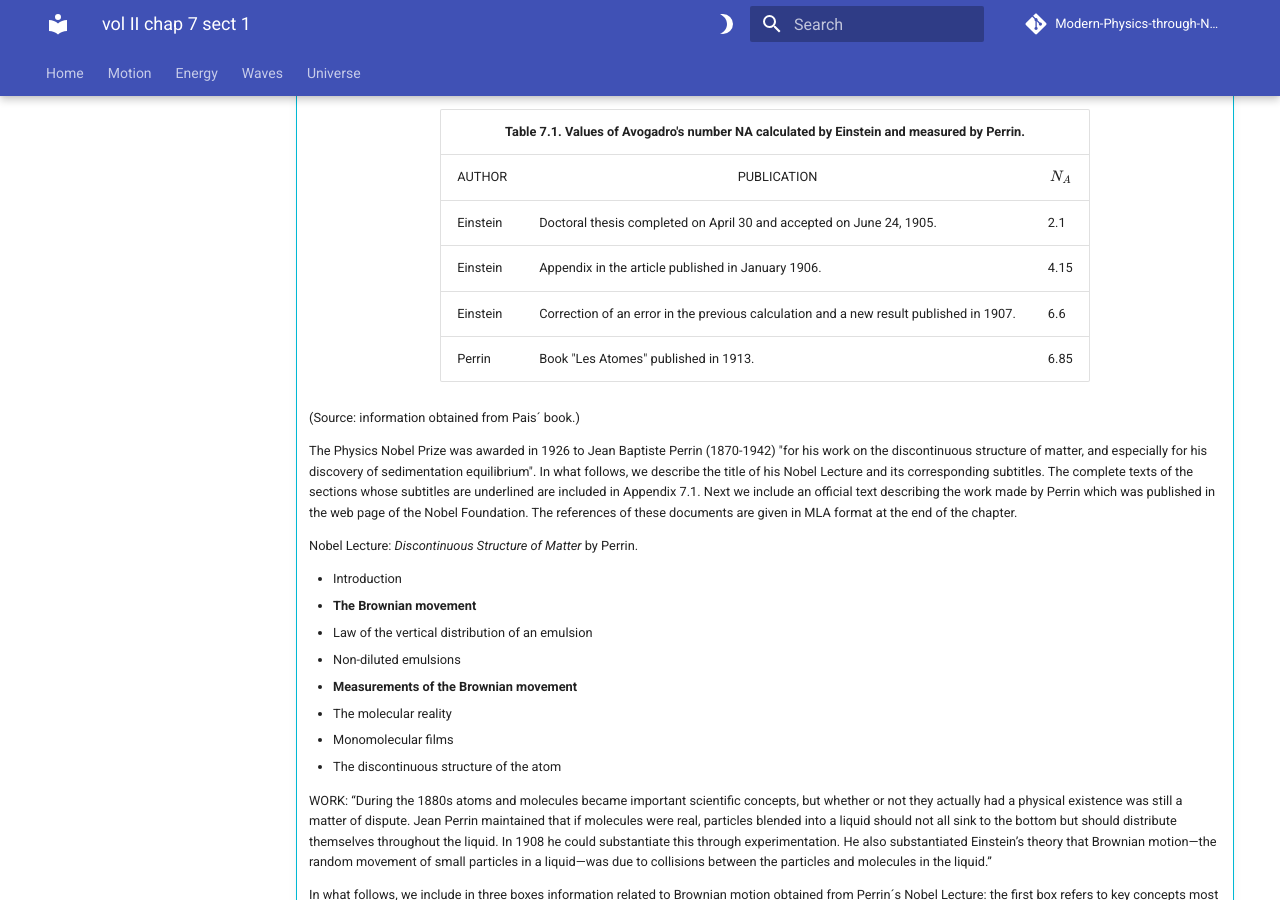
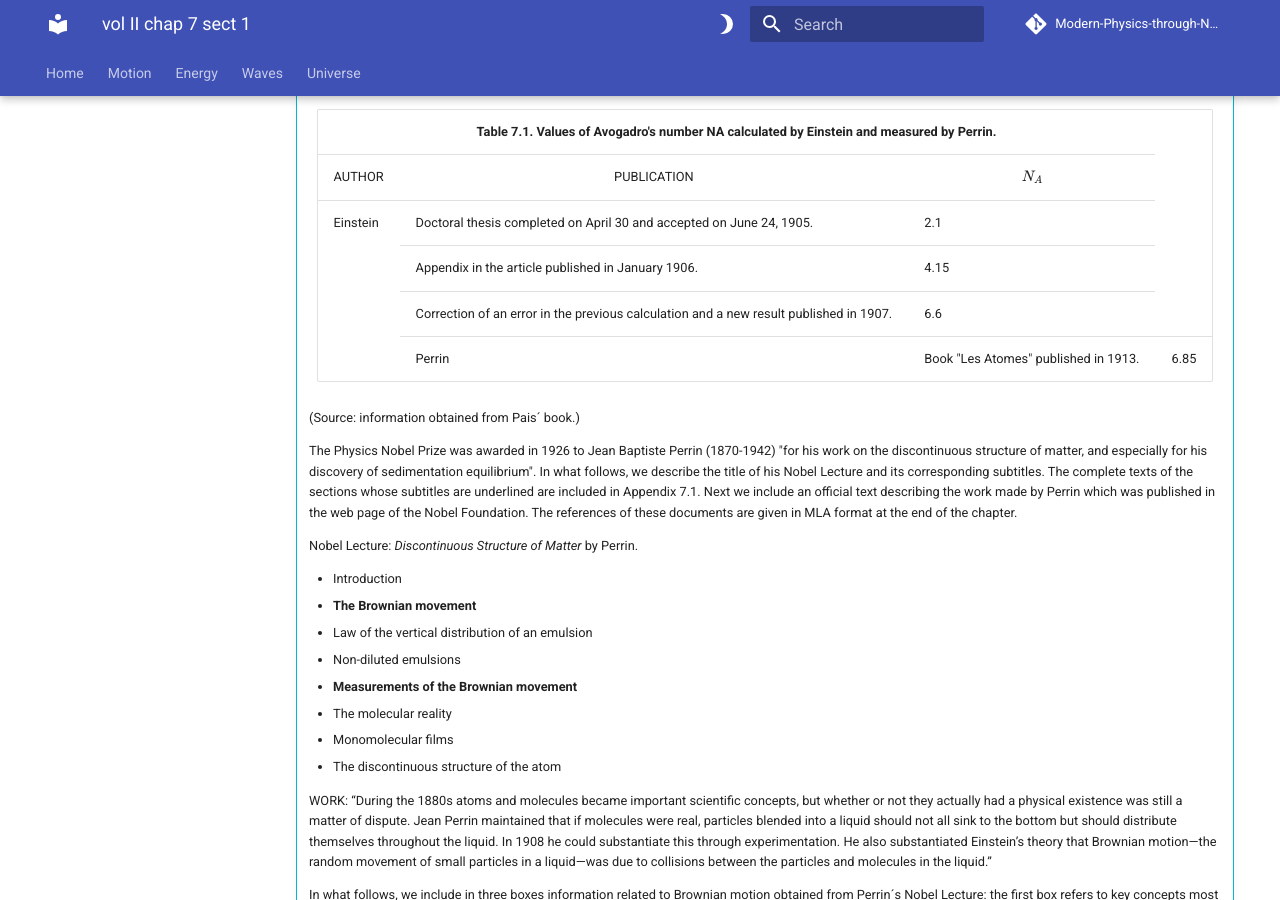
Before and after one commit to modphysnobel/modphysnobel.github.io, an MkDocs documentation site: the page built from docs/vol-II/vol-II-chap-7-sect-1.md, in a window 1280 px wide and 900 px high, scrolled down 3397 px. Built offline with MkDocs 1.6.1 and Material for MkDocs 9.7.7, drawn with Linux system fonts in a browser that asks for light colours; some web fonts are replaced; comment, search, counter and statistics services are not loaded.

Commit message:
Update vol-II-chap-7-sect-1.md

```diff
--- a/docs/vol-II/vol-II-chap-7-sect-1.md
+++ b/docs/vol-II/vol-II-chap-7-sect-1.md
@@ -120,7 +120,7 @@ To calculate average values of quantities related to physical observables, inter
 		</td>
 	</tr>
 	<tr>
-		<td>
+		<td  rowspan=4>
 	Einstein
 	</td>
 		<td>
@@ -132,9 +132,6 @@ To calculate average values of quantities related to physical observables, inter
 	</tr>
 	<tr>
 		<td>
-	Einstein
-	</td>
-		<td>
 	Appendix in the article published in January 1906.
 	</td>
 		<td>
@@ -142,9 +139,6 @@ To calculate average values of quantities related to physical observables, inter
 		</td>
 	</tr>
 	<tr>
-		<td>
-	Einstein
-	</td>
 		<td>
 	Correction of an error in the previous calculation and a new result published in 1907.
 	</td>
```
